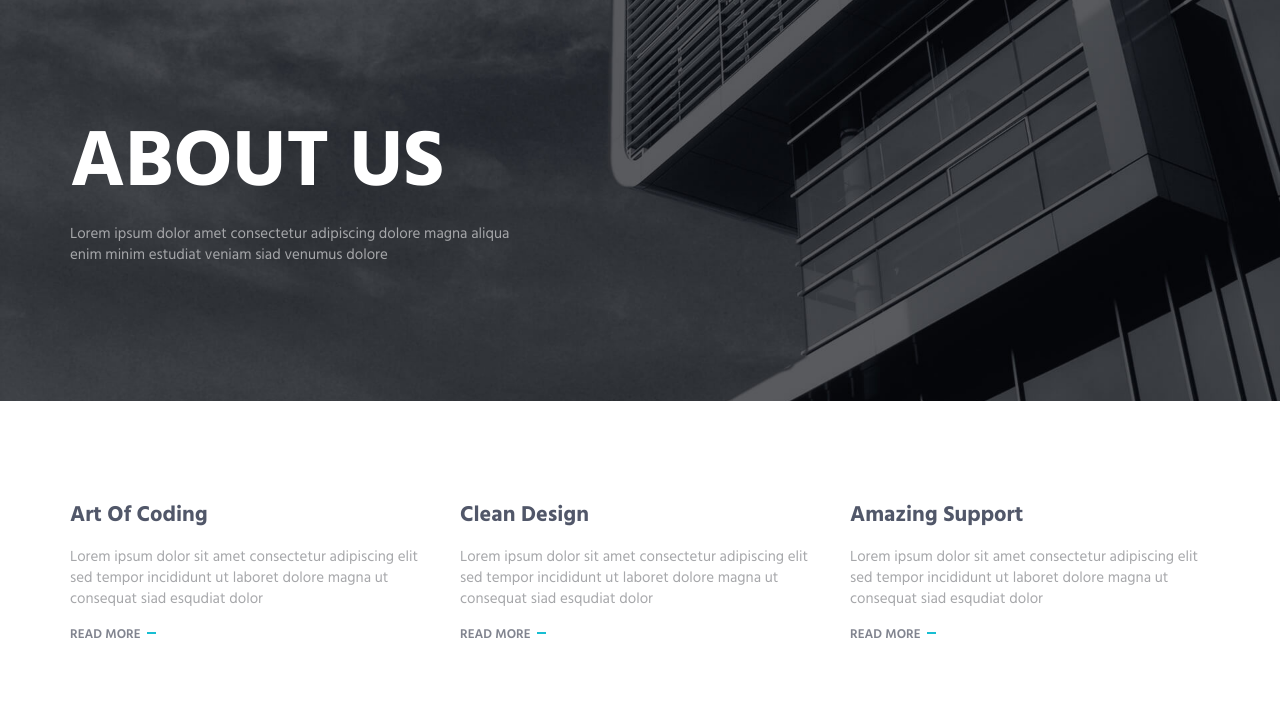
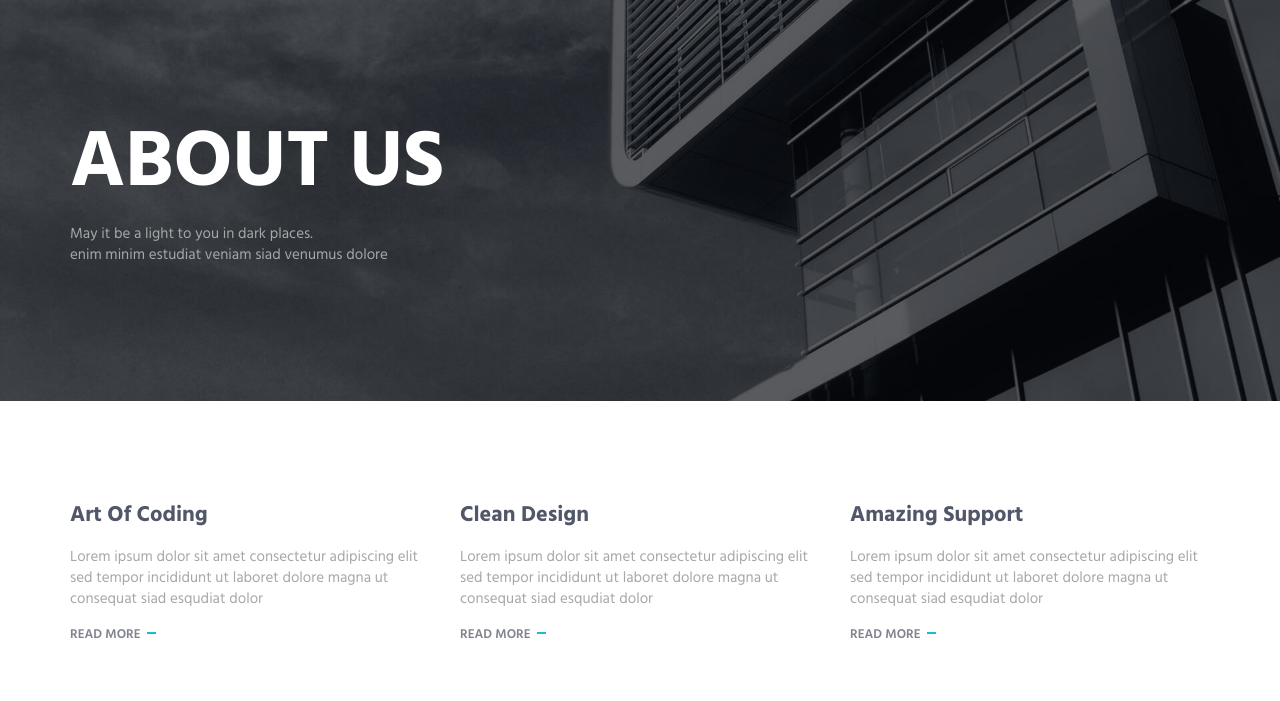
Before and after one commit to beaconSuicidePrevention/beaconSuicidePrevention.github.io, a plain HTML site: page about.html in a window 1280 px wide. Shown: the part 99-800 px from the top of the page. Drawn offline with Linux system fonts and the light colour scheme.

Commit message:
updateTwo
* about us test

```diff
--- a/about.html
+++ b/about.html
@@ -5,7 +5,7 @@
     Version:        1.0
     Author:         Dylan Todd, The Lighthouse Collective
     Created:        09.07.20
-    Updated:        09.09.20
+    Updated:        09.10.20
     Primary use:    Landing Page and Web App for Beacon Suicide Prevention
     Email:          dylan@lighthousecollective.net
     Follow:         https://www.linkedin.com
@@ -88,7 +88,7 @@
         <div class="parallax-window" data-parallax="scroll" data-image-src="img/1920x1080/01.jpg">
             <div class="parallax-content container">
                 <h1 class="carousel-title">About Us</h1>
-                <p>Lorem ipsum dolor amet consectetur adipiscing dolore magna aliqua <br/> enim minim estudiat veniam siad venumus dolore</p>
+                <p>May it be a light to you in dark places. <br/> enim minim estudiat veniam siad venumus dolore</p>
             </div>
         </div>
         <!--========== PARALLAX ==========-->
```
